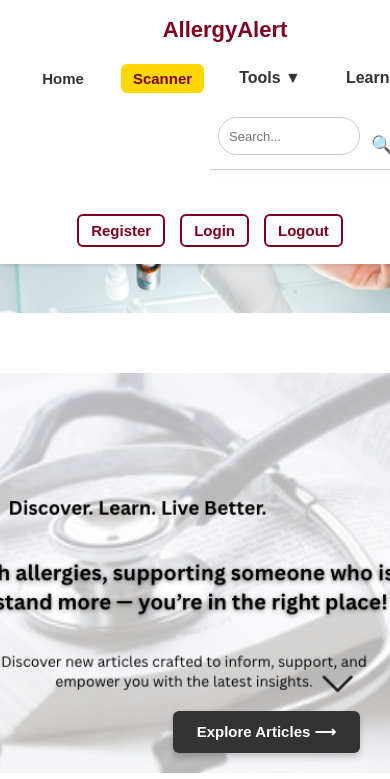
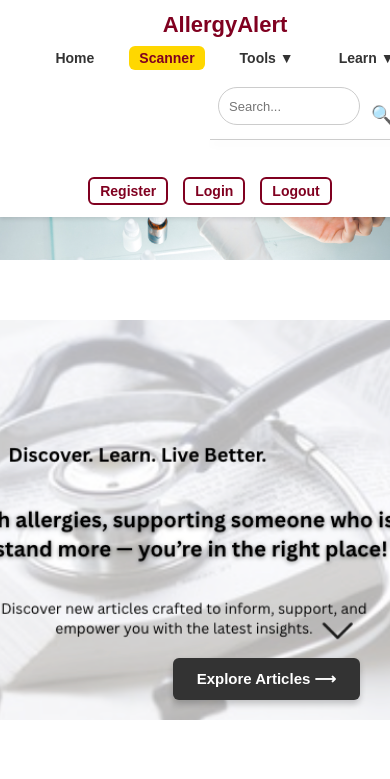
Before and after one commit to Trapa1/AllergyMVP, a PHP site: page / in a window 390 px wide. Shown: the top 779 px of the page. Run offline with PHP 8.4, Linux system fonts and the light colour scheme; data comes from the database, SQL or seed files in the repository.

Commit message:
images mobile friendly

```diff
--- a/css/design.css
+++ b/css/design.css
@@ -135,41 +135,50 @@
   /* Navbar Mobile */
   @media (max-width: 768px) {
     .main-navbar {
+      flex-direction: column;
+      align-items: center;
+      padding: 10px 15px;
+      gap: 8px;
+    }
+
+    .nav-logo a {
+      font-size: 18px;
+    }
+
+    .nav-center, .auth-links, .nav-right {
       flex-direction: row;
       flex-wrap: wrap;
-      justify-content: space-between;
-      align-items: center;
-      padding: 10px 20px;
+      justify-content: center;
       gap: 10px;
-    }
-
-    .nav-logo,
-    .nav-center,
-    .nav-right,
-    .auth-links {
-      flex: 1 1 auto;
-      text-align: center;
-      margin: 5px 0;
-    }
-
-    .nav-center,
-    .auth-links {
-      display: flex;
-      flex-wrap: wrap;
-      justify-content: center;
-      gap: 12px;
+      width: 100%;
     }
 
     .nav-center a,
     .auth-links a,
-    .dropbtn {
-      font-size: 15px;
+    .dropdown .dropbtn {
+      font-size: 14px;
+      padding: 4px 10px;
+    }
+
+    .scanner-button {
       padding: 6px 12px;
+      font-size: 14px;
     }
 
     .search-bar {
-      margin: 0 auto;
-      max-width: 80%;
+      max-width: 200px;
+      margin: 5px auto;
+    }
+
+    .search-bar input {
+      width: 100px;
+      font-size: 13px;
+      height: 26px;
+    }
+
+    .search-bar button {
+      font-size: 14px;
+      height: 26px;
     }
   }
 
@@ -873,14 +882,20 @@
   /* Responsive only tweaks smaller screens */
   @media (max-width: 768px) {
     .full-width-image {
-      height: 30vh;
-    }
+        height: auto;
+        max-height: 200px;
+        object-fit: cover;
+      }
 
-    .hero-text-box {
-      top: 100px; /* you can keep this for smaller screens */
-      max-width: 90%;
-      padding: 12px 16px;
-    }
+      .hero-text-box {
+        top: auto;
+        bottom: 20px;
+        left: 10px;
+        right: 10px;
+        max-width: 90%;
+        padding: 10px 14px;
+        font-size: 14px;
+      }
 
     .hero-text-box h1 {
       font-size: 20px;
```
